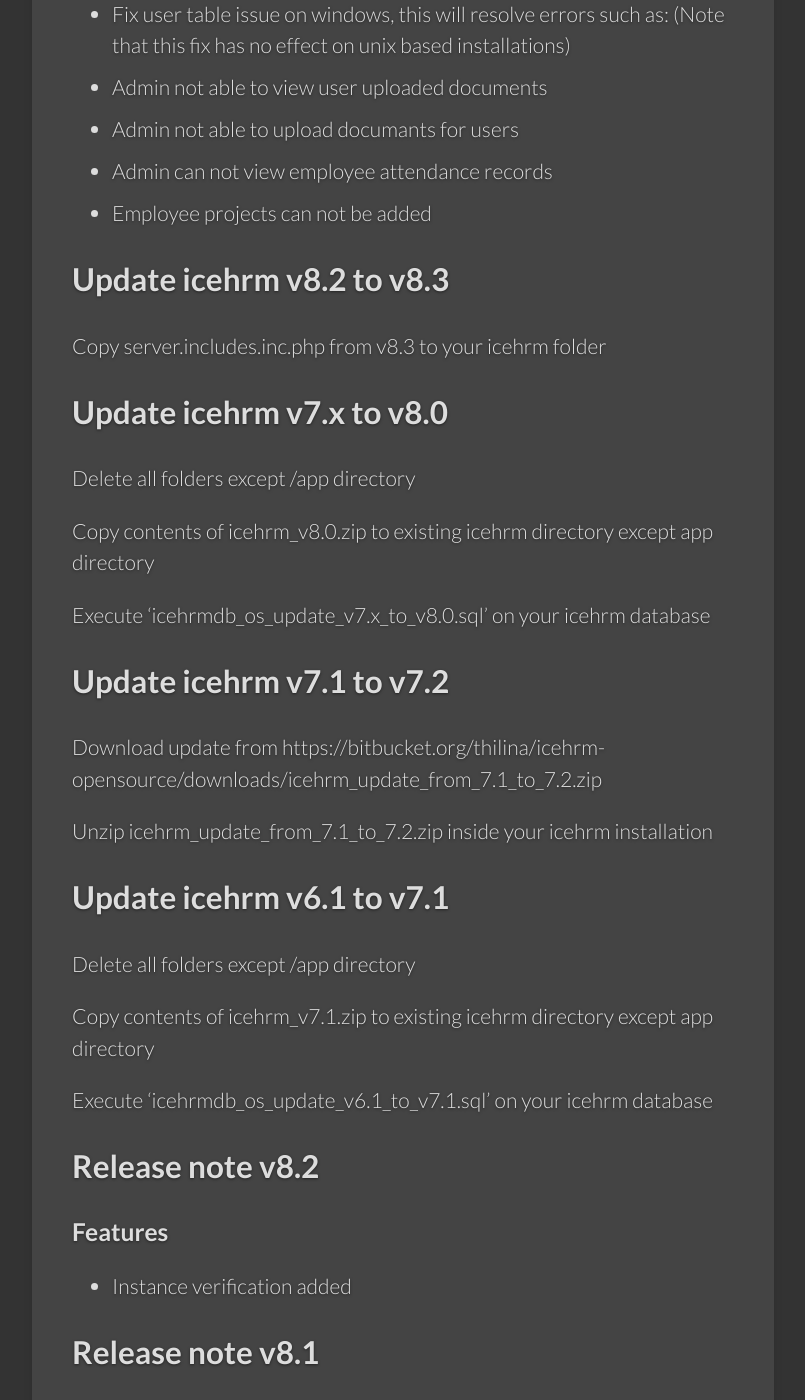
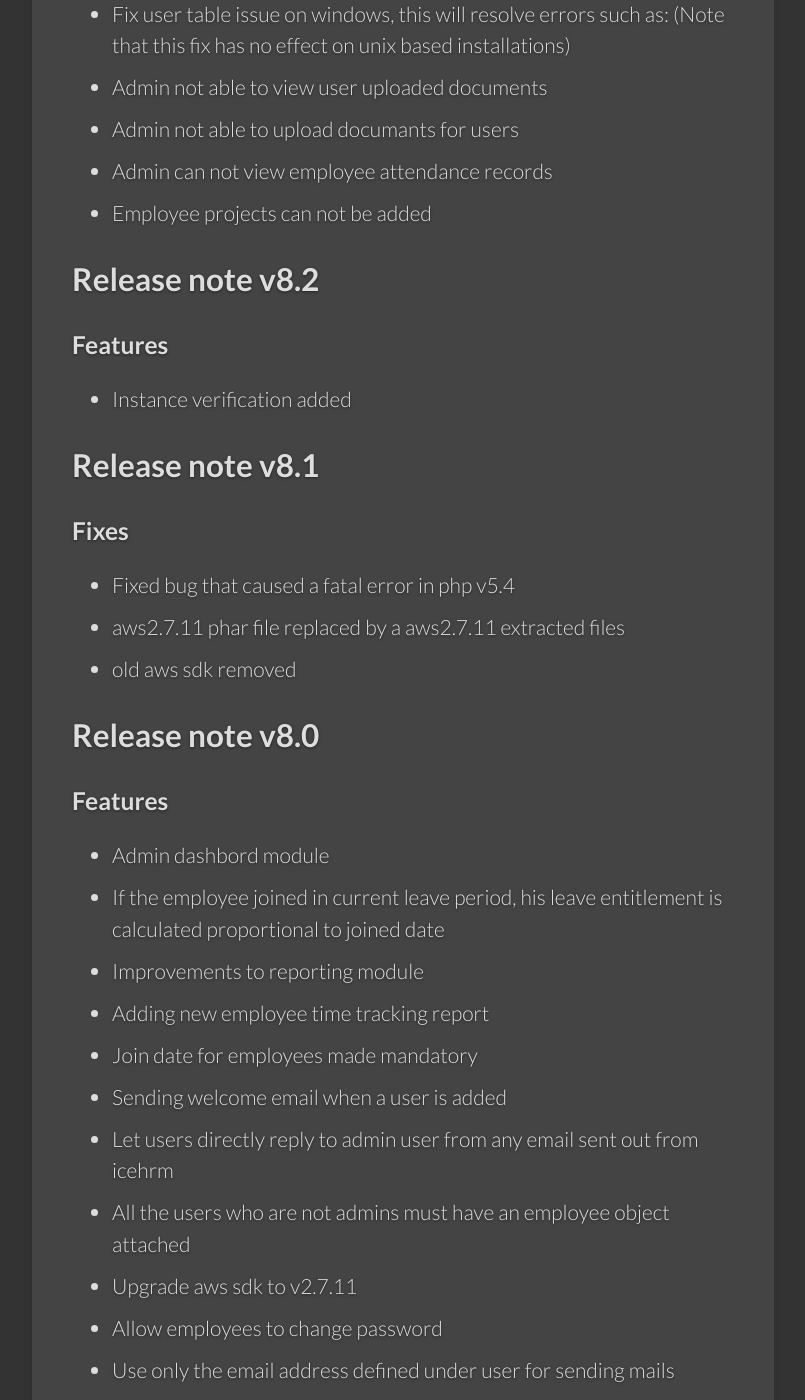
Before and after one commit to icehrm/icehrm.github.io, a Jekyll site: the page built from _docs/changelog.md, in a window 1280 px wide and 1400 px high, scrolled down 4777 px. Shown: the whole window, without its empty margins (139-944 px from the left). Built offline with Jekyll 4.4.1, drawn with Linux system fonts in a browser that asks for light colours.

Commit message:
Fix change log text

```diff
--- a/_docs/changelog.md
+++ b/_docs/changelog.md
@@ -70,12 +70,14 @@
 
 Release note v11.1
 -----------------
+
 ### Features
  * Add/Edit or remove employee fields
 
 
 Release note v11.0
 -----------------
+
 ### Features
  * Employee data archiving
  * Leave cancellation requests
@@ -87,6 +89,7 @@
 
 Release note v10.1
 -----------------
+
 ### Features
  * Integration with ice-framework (http://githun.com/thilinah/ice-framework)
  * Option for only allow users to add an entry to a timesheet only if they have marked atteandance for the selected period
@@ -95,6 +98,7 @@
 
 Release note v9.1
 -----------------
+
 ### Fixes
  * Add missing S3FileSystem class
  * Fix issue: passing result of a method call directly into empty method is not supported in php v5.3
@@ -102,12 +106,14 @@
 
 Release note v9.0
 -----------------
+
 ### Features
  * New user interface
  * Decimal leave counts supported
 
 Update icehrm v8.4 to v9.0
 --------------------------
+
  * Make a backup of your icehrm db
  * Run db script "icehrmdb_update_v8.4_to_v9.0.sql" which can be found inside script folder of icehrm_v9.0
  * remove all folders except app folder in icehrm root folder
@@ -116,6 +122,7 @@
 
 Release note v8.4
 -----------------
+
 ### Fixes
  * Fix leave carry forward rounding issues
  * Fix issue: select2 default value not getting set for select2
@@ -123,48 +130,24 @@
 
 Release note v8.3
 -----------------
+
 ### Fixes
-* Fix user table issue on windows, this will resolve errors such as: (Note that this fix has no effect on unix based installations)
+ * Fix user table issue on windows, this will resolve errors such as: (Note that this fix has no effect on unix based installations)
  * Admin not able to view user uploaded documents
  * Admin not able to upload documants for users
  * Admin can not view employee attendance records
  * Employee projects can not be added
 
 
-Update icehrm v8.2 to v8.3
---------------------------
-
-Copy server.includes.inc.php from v8.3 to your icehrm folder
-
-Update icehrm v7.x to v8.0
---------------------------
-Delete all folders except <icehrm>/app directory
-
-Copy contents of icehrm_v8.0.zip to existing icehrm directory except app directory
-
-Execute 'icehrmdb_os_update_v7.x_to_v8.0.sql' on your icehrm database
-
-Update icehrm v7.1 to v7.2
---------------------------
-Download update from https://bitbucket.org/thilina/icehrm-opensource/downloads/icehrm_update_from_7.1_to_7.2.zip
-
-Unzip icehrm_update_from_7.1_to_7.2.zip inside your icehrm installation
-
-Update icehrm v6.1 to v7.1
---------------------------
-Delete all folders except <icehrm>/app directory
-
-Copy contents of icehrm_v7.1.zip to existing icehrm directory except app directory
-
-Execute 'icehrmdb_os_update_v6.1_to_v7.1.sql' on your icehrm database
-
 Release note v8.2
 -----------------
+
 ### Features
 * Instance verification added
 
 Release note v8.1
 -----------------
+
 ### Fixes
 * Fixed bug that caused a fatal error in php v5.4
 * aws2.7.11 phar file replaced by a aws2.7.11 extracted files
@@ -172,6 +155,7 @@
 
 Release note v8.0
 -----------------
+
 ### Features
 * Admin dashbord module
 * If the employee joined in current leave period, his leave entitlement is calculated proportional to joined date
@@ -192,11 +176,13 @@
 
 Release note v7.2
 -----------------
+
 ### Fixes
 * Some critical vulnerabilities are fixed as recommend by http://zeroscience.mk/en/
 
 Release note v7.1
 -----------------
+
 ### Features
 * Improved company structure graph
 * Leave notes implementation � Supervisor can add a note when approving or rejecting leaves
@@ -215,10 +201,12 @@
 
 Release note v6.1
 -----------------
+
 Leave carry forwared related isue fixed
 
 Release note v6.0
 -----------------
+
 * Features
 * Notifications for leaves and timesheets
 * Leave module accrue and leave carry forward
@@ -240,11 +228,13 @@
 
 Release note v5.3
 -----------------
+
 * Fixes
 * Fix missing employee name in employee details report
 
 Release note v5.2
 -----------------
+
 * Fixes
 * Remove unwanted error logs
 * Fix attendance module employee permission issue
@@ -254,12 +244,14 @@
 
 Release note v5.1
 -----------------
+
 * Fixes
 * Fixing for non updating null fields
 * https://bitbucket.org/thilina/icehrm-opensource/commits/df57308b53484a2e43ef5c72967ed1cd0dc756cc
 
 Release note v5.0
 -----------------
+
 * Features
 * New user permission implementation
 * Adding new user level - Manager
@@ -269,6 +261,7 @@
 
 Release note v4.2
 -----------------
+
 ### Fixes
 * https://bitbucket.org/thilina/icehrm-opensource/issue/23/subordinate-leaves-pagination-not-working
 * https://bitbucket.org/thilina/icehrm-opensource/issue/20/error-occured-while-time-punch
@@ -276,6 +269,7 @@
 
 Release note v4.1
 -----------------
+
 ### Features
 * Better email format for notifications
 * Convert upload dialog to a bootstrp model
```
Also changed, not shown: _docs/installation.md (+1 -1 lines).
